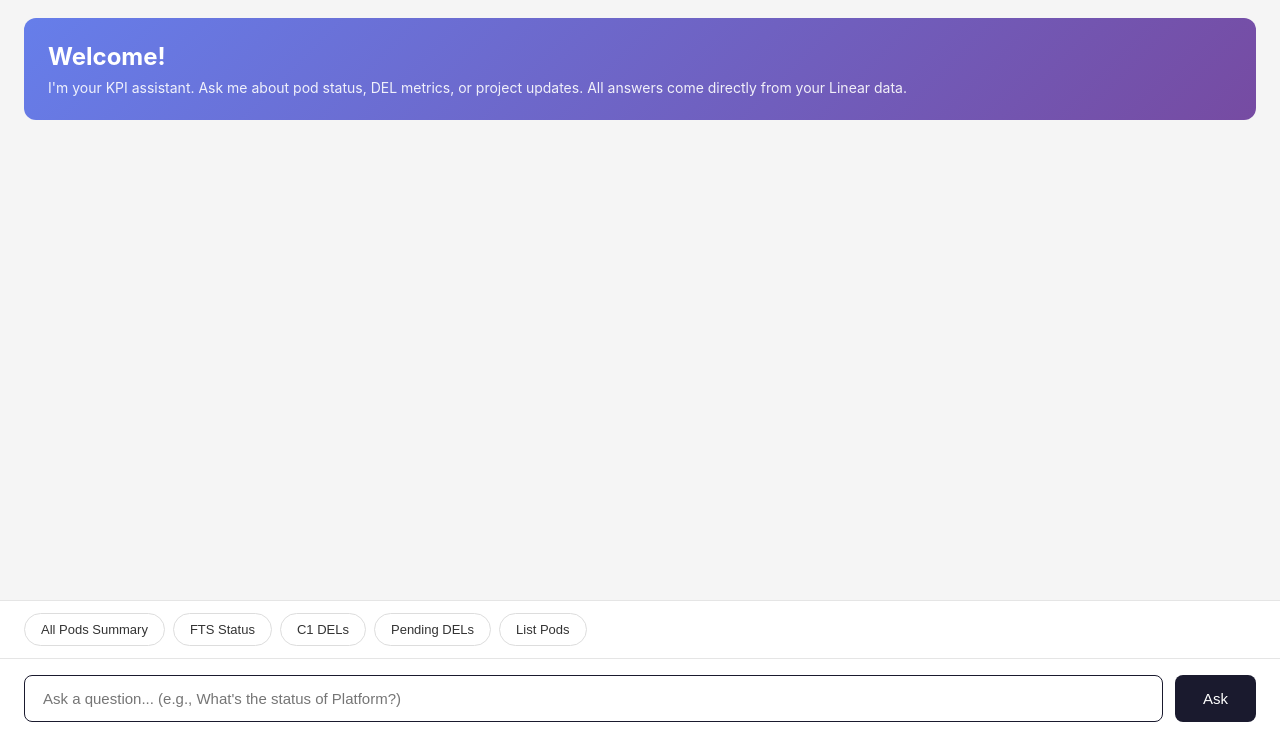
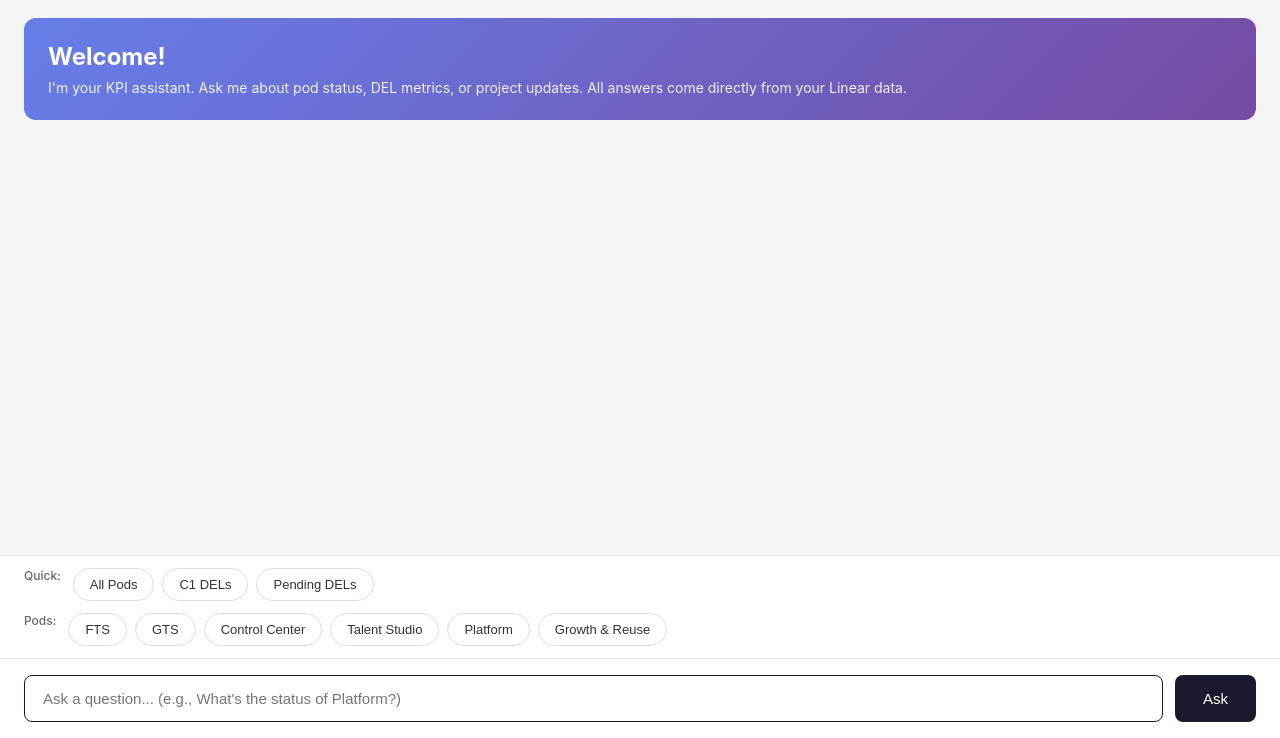
Before and after one commit to ritwikvats-rgb/linear-kpi-runner, a website: page agent/public/index.html in a window 1280 px wide. Shown: the part 62-800 px from the top of the page. Drawn offline with Linux system fonts and the light colour scheme.

Commit message:
Fix quick action buttons and add all pod buttons
- Fix onclick quote escaping by using data attributes
- Add buttons for all 6 pods: FTS, GTS, Control Center, Talent Studio, Platform, Growth & Reuse
- Organize buttons into Quick actions and Pod sections

Co-Authored-By: Claude Opus 4.5 <noreply@anthropic.com>

```diff
--- a/agent/public/index.html
+++ b/agent/public/index.html
@@ -120,6 +120,18 @@
       border-color: #1a1a2e;
     }
 
+    .action-label {
+      font-size: 12px;
+      color: #666;
+      font-weight: 500;
+      margin-right: 4px;
+    }
+
+    .pod-actions {
+      border-top: none;
+      padding-top: 0;
+    }
+
     .input-area {
       padding: 16px 24px;
       background: white;
@@ -212,11 +224,20 @@
   </div>
 
   <div class="quick-actions">
-    <button class="quick-btn" onclick="ask('What\\'s going on across all pods?')">All Pods Summary</button>
-    <button class="quick-btn" onclick="ask('What\\'s going on in FTS?')">FTS Status</button>
-    <button class="quick-btn" onclick="ask('Show DELs in cycle C1')">C1 DELs</button>
-    <button class="quick-btn" onclick="ask('Show pending DELs')">Pending DELs</button>
-    <button class="quick-btn" onclick="ask('pods')">List Pods</button>
+    <span class="action-label">Quick:</span>
+    <button class="quick-btn" data-question="What is going on across all pods?">All Pods</button>
+    <button class="quick-btn" data-question="Show DELs in cycle C1">C1 DELs</button>
+    <button class="quick-btn" data-question="Show pending DELs">Pending DELs</button>
+  </div>
+
+  <div class="quick-actions pod-actions">
+    <span class="action-label">Pods:</span>
+    <button class="quick-btn" data-question="What is the status of FTS?">FTS</button>
+    <button class="quick-btn" data-question="What is the status of GTS?">GTS</button>
+    <button class="quick-btn" data-question="What is the status of Control Center?">Control Center</button>
+    <button class="quick-btn" data-question="What is the status of Talent Studio?">Talent Studio</button>
+    <button class="quick-btn" data-question="What is the status of Platform?">Platform</button>
+    <button class="quick-btn" data-question="What is the status of Growth and Reuse?">Growth & Reuse</button>
   </div>
 
   <div class="input-area">
@@ -242,6 +263,13 @@
       input.value = question;
       askQuestion();
     }
+
+    // Handle quick action button clicks
+    document.querySelectorAll('.quick-btn[data-question]').forEach(btn => {
+      btn.addEventListener('click', () => {
+        ask(btn.dataset.question);
+      });
+    });
 
     function handleKeyPress(e) {
       if (e.key === 'Enter') askQuestion();
```
